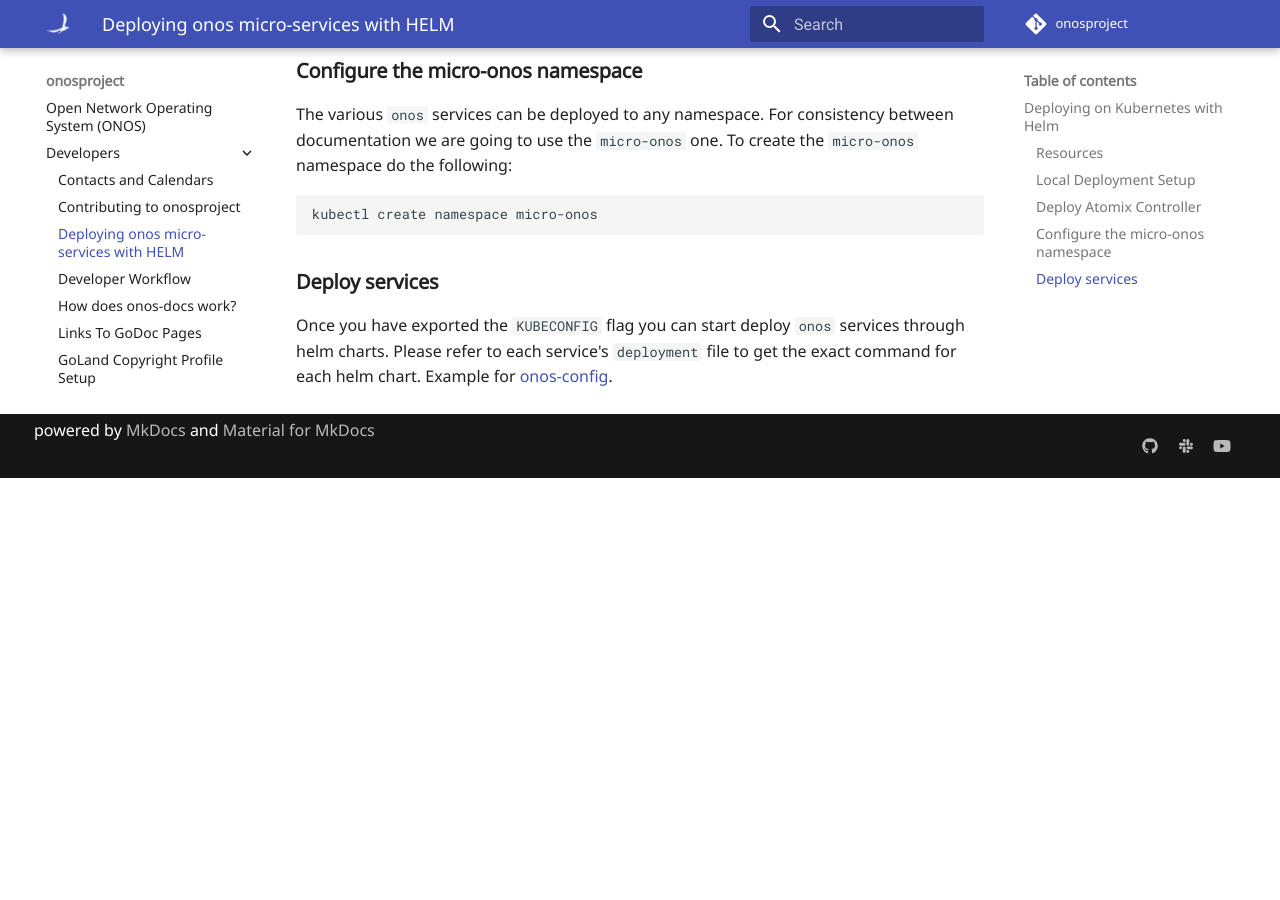
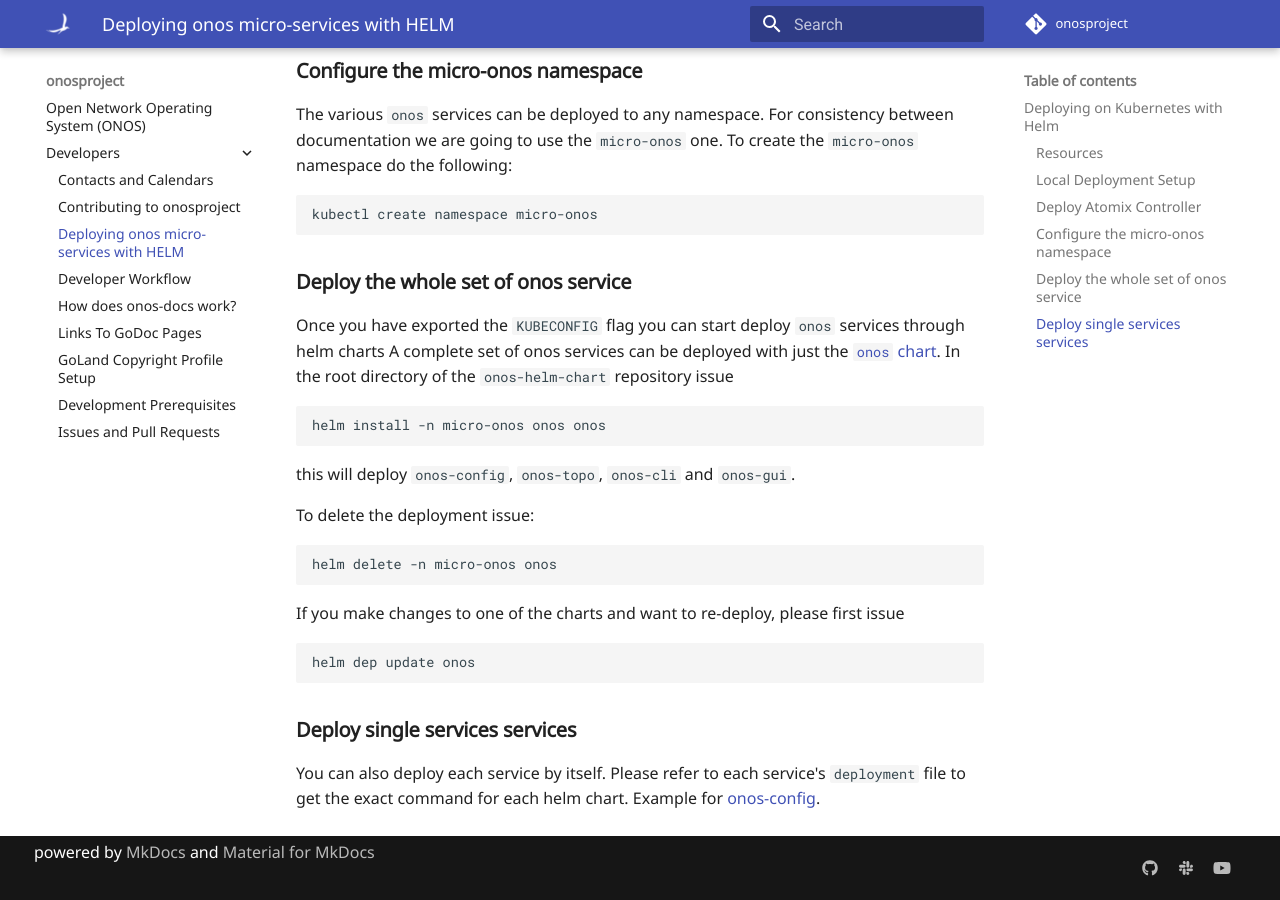
Before and after one commit to onosproject/onos-docs, an MkDocs documentation site: the page built from docs/content/developers/deploy_with_helm.md, in a window 1280 px wide and 900 px high, scrolled down 1839 px. Built offline with MkDocs 1.6.1 and Material for MkDocs 9.7.7, drawn with Linux system fonts in a browser that asks for light colours; before the commit the page ends 2317 px from its top, so only the background shows below that; some of the changed text lies outside the part shown.

Commit message:
onos chelm chart documentation (#91)
Provide updated documentation for the single onos helm chart under `onos-helm-charts`

````diff
--- a/docs/content/developers/deploy_with_helm.md
+++ b/docs/content/developers/deploy_with_helm.md
@@ -2,8 +2,8 @@
 
 One of the goals of the micro-onos project is to provide simple deployment options
 that integrate with modern technologies. Deployment configurations can be found in
-the `/deployments/helm` folder in every repository that posses the Helm charts.
-For example see the `onos-config/deplyments/helm` folder.
+the `onos-helm-charts` [repository](https://github.com/onosproject/onos-helm-charts). Each `onos` service has a directory containing its chart.
+As an example the `onos-config` chart is in `onos-helm-charts/onos-config`.
 
 ## Deploying on Kubernetes with Helm
 
@@ -82,10 +82,28 @@ To create the `micro-onos` namespace do the following:
 kubectl create namespace micro-onos
 ```
 
-### Deploy services
+### Deploy the whole set of onos service
+Once you have exported the `KUBECONFIG` flag you can start deploy `onos` services through helm charts
+A complete set of onos services can be deployed with just the [`onos` chart](https://github.com/onosproject/onos-helm-charts/tree/master/onos).
+In the root directory of the `onos-helm-chart` repository issue
+```bash
+helm install -n micro-onos onos onos
+```
 
-Once you have exported the `KUBECONFIG` flag you can start deploy `onos` services through helm charts.
-Please refer to each service's `deployment` file to get the exact command for each helm chart.
+this will deploy `onos-config`, `onos-topo`, `onos-cli` and `onos-gui`.
+
+To delete the deployment issue:
+```bash
+helm delete -n micro-onos onos
+```
+
+If you make changes to one of the charts and want to re-deploy, please first issue
+```bash
+helm dep update onos
+```
+### Deploy single services services
+
+You can also deploy each service by itself. Please refer to each service's `deployment` file to get the exact command for each helm chart.
 Example for [onos-config](https://docs.onosproject.org/onos-config/docs/deployment/).
 
 [Kind]: https://kind.sigs.k8s.io
````
